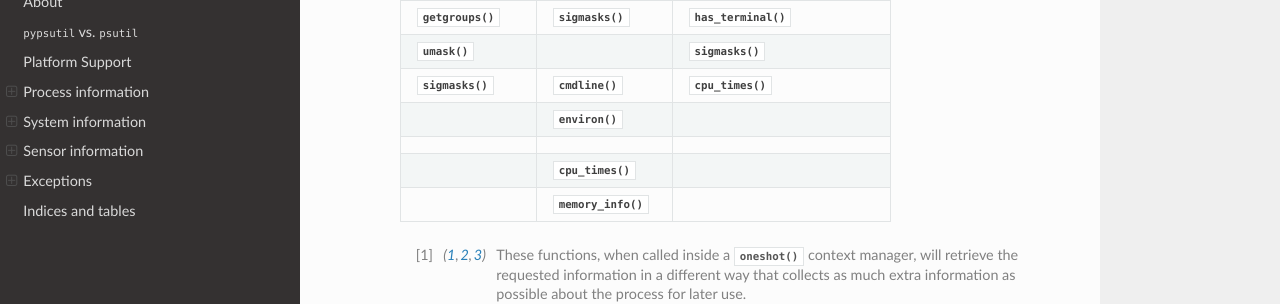
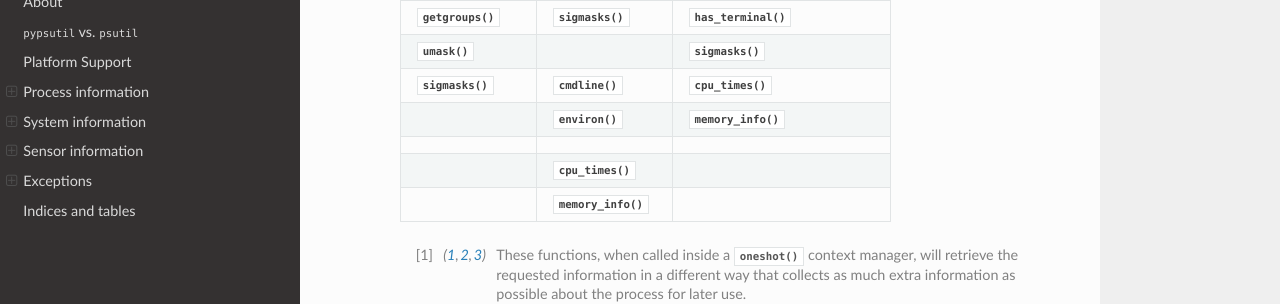
Before and after one commit to cptpcrd/pypsutil, a Sphinx documentation site: the page built from docs/index.rst, in a window 1280 px wide and 900 px high, scrolled down 11835 px. Shown: the part 147-451 px from the top of the window. Built offline with Sphinx 7.4.7 and the Read the Docs theme 2.0.0, drawn with Linux system fonts in a browser that asks for light colours.

Commit message:
docs: Document grouping of memory_info() in a oneshot() on the BSDs

```diff
--- a/docs/index.rst
+++ b/docs/index.rst
@@ -561,7 +561,7 @@ Process information
       +---------------------------------+------------------------------------+---------------------------------------+
       | :py:meth:`sigmasks()`           | :py:meth:`cmdline()`               | :py:meth:`cpu_times()`                |
       +---------------------------------+------------------------------------+---------------------------------------+
-      |                                 | :py:meth:`environ()`               |                                       |
+      |                                 | :py:meth:`environ()`               | :py:meth:`memory_info()`              |
       +---------------------------------+------------------------------------+---------------------------------------+
       |                                 |                                    |                                       |
       +---------------------------------+------------------------------------+---------------------------------------+
```
